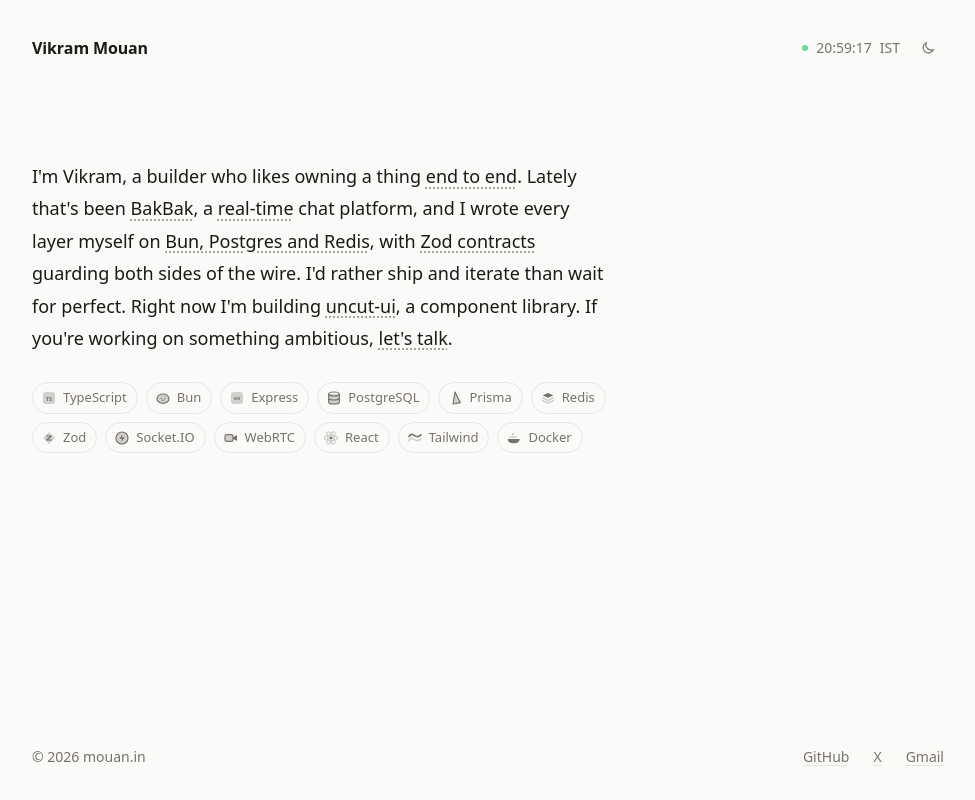
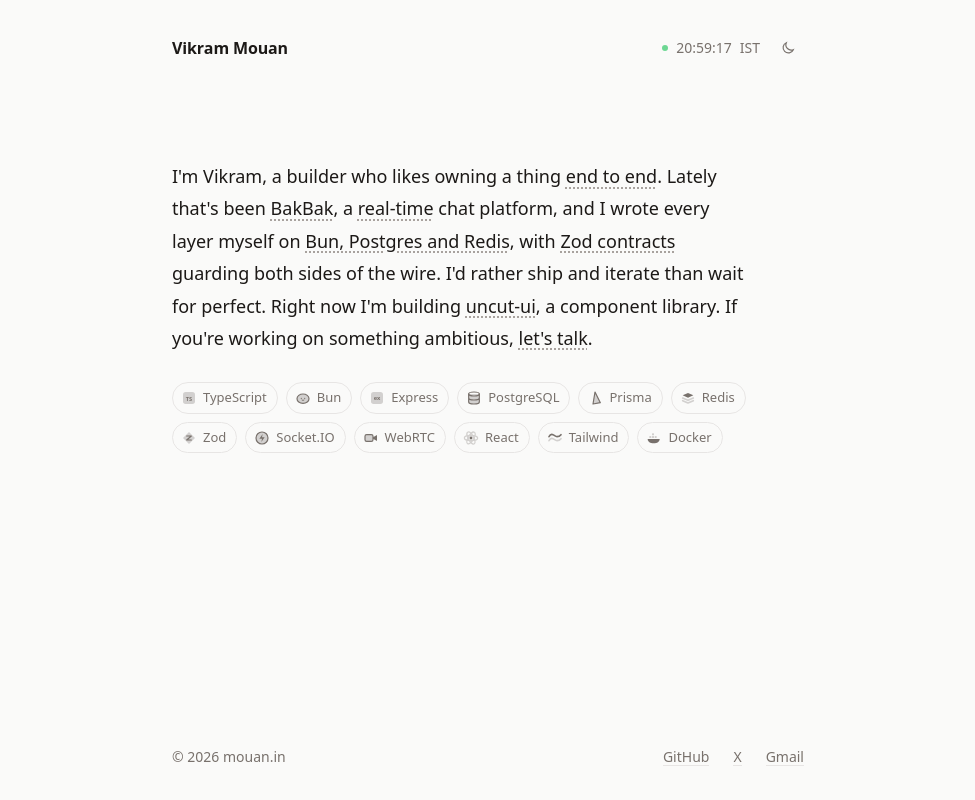
Before and after one commit to mouanvikram/portfolio, a Next.js app: page / in a window 1280 px wide. Shown: the whole page, without its empty margins (152-1127 px from the left). Built offline with nearby package versions, Linux system fonts and the light colour scheme; no server answers.

Commit message:
feat: JS-anchored hover cards; rename site to vikram.mouan.in

```diff
--- a/app/globals.css
+++ b/app/globals.css
@@ -64,7 +64,7 @@
 ::selection { background: var(--fg); color: var(--bg); }
 
 .shell {
-  max-width: 960px;
+  max-width: 680px;
   margin: 0 auto;
   padding: 0 24px;
   min-height: 100dvh;
@@ -201,8 +201,9 @@
 
 .essay h1 { font-size: 32px; margin-bottom: 28px; }
 
-.note { outline: none; }
+.note { position: relative; outline: none; }
 .note-term {
+  white-space: nowrap;
   color: var(--fg);
   text-decoration: underline dotted var(--faint);
   text-decoration-thickness: 1.5px;
@@ -219,12 +220,15 @@
 }
 .note:focus-visible .note-term { outline: 2px solid var(--fg); outline-offset: 3px; }
 
-/* The card: absolutely positioned with top:auto so it lines up with the hovered line,
-   and pushed into the right-hand margin. */
+/* The card opens just below the hovered phrase and scales out of it.
+   `left` and `--ox` (the phrase's centre) are set from JS so it stays inside the essay. */
 .note-card {
   position: absolute;
-  left: calc(100% + 48px);
-  width: 260px;
+  top: calc(100% + 10px);
+  left: 0;
+  width: 280px;
+  max-width: calc(100vw - 48px);
+  transform-origin: var(--ox, 24px) top;
   padding: 12px 14px;
   border: 1px solid var(--line);
   border-radius: 12px;
@@ -235,7 +239,7 @@
   box-shadow: 0 8px 24px -12px rgb(0 0 0 / 0.18);
   opacity: 0;
   visibility: hidden;
-  transform: translateX(-8px);
+  transform: translateY(-4px) scale(0.96);
   z-index: 1;
   /* Linger briefly on leave so the cursor can travel to the card's links. */
   transition:
@@ -251,6 +255,8 @@
   z-index: 2;
   transition-delay: 0s;
 }
+/* Invisible bridge across the gap so moving from phrase to card keeps it open. */
+.note-card::before { content: ""; position: absolute; left: 0; right: 0; bottom: 100%; height: 12px; }
 .note-card strong { display: block; margin-bottom: 2px; color: var(--fg); font-weight: 600; }
 .note-card .link { color: var(--fg); }
 .note-links { display: flex; gap: 20px; margin-top: 8px; }
@@ -319,18 +325,6 @@
 }
 .stack span:nth-child(odd) { color: var(--fg); font-weight: 500; }
 
-/* Narrow screens: no margin, so the card drops under the line instead. */
-@media (max-width: 900px) {
-  .note-card {
-    left: 0;
-    right: 0;
-    width: auto;
-    margin-top: 2.2em;
-    transform: translateY(-4px);
-    color: var(--fg);
-    box-shadow: 0 12px 32px -12px rgb(0 0 0 / 0.3);
-  }
-}
 
 /* Inline link: underline draws in from the left */
 .link {
@@ -368,16 +362,18 @@
 /* Footer pads are centred and at least 40px wide, so even "X" is easy to hit. */
 .pop > .link::before { left: 50%; right: auto; width: calc(100% + 20px); min-width: 40px; transform: translateX(-50%); }
 
-/* Footer preview cards: rise above the links, anchored to the link group's right edge. */
+/* Footer preview cards rise out of the hovered link, centred on it.
+   `left` and `--ox` are set from JS so the card stays inside the footer. */
+.pop { position: relative; }
 .pop-card {
   position: absolute;
-  right: 0;
+  left: 0;
   bottom: calc(100% + 14px);
   display: flex;
   flex-direction: column;
   gap: 12px;
   width: max-content;
-  max-width: min(640px, calc(100vw - 48px));
+  max-width: calc(100vw - 48px);
   padding: 14px 16px;
   border: 1px solid var(--line);
   border-radius: 14px;
@@ -388,7 +384,7 @@
   opacity: 0;
   visibility: hidden;
   transform: translateY(6px) scale(0.98);
-  transform-origin: bottom right;
+  transform-origin: var(--ox, 50%) bottom;
   z-index: 1;
   transition:
     opacity 200ms var(--ease) 200ms,
@@ -477,7 +473,6 @@
 @media (max-width: 560px) {
   .header { padding-bottom: 64px; }
   .footer { flex-direction: column-reverse; }
-  .pop-card { right: auto; left: 0; transform-origin: bottom left; }
 }
 
 @media (prefers-reduced-motion: reduce) {
--- a/components/footer.tsx
+++ b/components/footer.tsx
@@ -1,20 +1,9 @@
-import type { ReactNode } from "react";
-import { ContributionGraph } from "@/components/contribution-graph";import { site } from "@/lib/content";
+import { ContributionGraph } from "@/components/contribution-graph";
+import { Pop } from "@/components/pop";
+import { site } from "@/lib/content";
 import { getContributions } from "@/lib/github";
 
 const ext = { target: "_blank", rel: "noreferrer" } as const;
-
-/** Footer link with a preview card that rises above it on hover / focus. */
-function Pop({ href, label, children }: { href: string; label: string; children: ReactNode }) {
-  return (
-    <span className="pop">
-      <a className="link" href={href} {...ext}>
-        {label}
-      </a>
-      <span className="pop-card">{children}</span>
-    </span>
-  );
-}
 
 function Profile({ sub }: { sub: string }) {
   return (
--- a/components/note.tsx
+++ b/components/note.tsx
@@ -1,15 +1,19 @@
+"use client";
+
 import type { ReactNode } from "react";
+import { useAnchor } from "./use-anchor";
 
 /**
- * A highlighted phrase in the essay. Hovering (or focusing / tapping) it
- * reveals `children` in the margin, aligned with the line it sits on.
- * Pure CSS — no JavaScript needed.
+ * A highlighted phrase in the essay. Hovering (or focusing / tapping) it opens
+ * `children` in a card just below the phrase, growing out of it.
  */
 export function Note({ term, children }: { term: string; children: ReactNode }) {
+  const { anchor, card, place } = useAnchor<HTMLSpanElement, HTMLSpanElement>("start", ".essay");
+
   return (
-    <span className="note" tabIndex={0}>
+    <span ref={anchor} className="note" tabIndex={0} onPointerEnter={place} onFocus={place}>
       <span className="note-term">{term}</span>
-      <span className="note-card" role="tooltip">
+      <span ref={card} className="note-card" role="tooltip">
         {children}
       </span>
     </span>
--- /dev/null
+++ b/components/pop.tsx
@@ -0,0 +1,20 @@
+"use client";
+
+import type { ReactNode } from "react";
+import { useAnchor } from "./use-anchor";
+
+/** Footer link with a preview card that rises out of it on hover / focus. */
+export function Pop({ href, label, children }: { href: string; label: string; children: ReactNode }) {
+  const { anchor, card, place } = useAnchor<HTMLSpanElement, HTMLSpanElement>("center", ".footer");
+
+  return (
+    <span ref={anchor} className="pop" onPointerEnter={place} onFocus={place}>
+      <a className="link" href={href} target="_blank" rel="noreferrer">
+        {label}
+      </a>
+      <span ref={card} className="pop-card">
+        {children}
+      </span>
+    </span>
+  );
+}
--- /dev/null
+++ b/components/use-anchor.ts
@@ -0,0 +1,32 @@
+"use client";
+
+import { useCallback, useRef } from "react";
+
+/**
+ * Positions an absolutely-positioned card relative to its anchor (the hovered
+ * item): aligned to the anchor's start or centre, clamped inside the nearest
+ * `boundsSelector` element, with `--ox` set so the card scales out of the anchor.
+ */
+export function useAnchor<A extends HTMLElement, C extends HTMLElement>(align: "start" | "center", boundsSelector: string) {
+  const anchor = useRef<A>(null);
+  const card = useRef<C>(null);
+
+  const place = useCallback(() => {
+    const a = anchor.current;
+    const c = card.current;
+    if (!a || !c) return;
+
+    const bounds = (a.closest(boundsSelector) ?? document.body).getBoundingClientRect();
+    const box = a.getBoundingClientRect();
+    const width = c.offsetWidth;
+
+    const min = bounds.left - box.left;
+    const max = Math.max(min, bounds.right - box.left - width);
+    const left = Math.min(Math.max(align === "center" ? (box.width - width) / 2 : 0, min), max);
+
+    c.style.left = `${left}px`;
+    c.style.setProperty("--ox", `${box.width / 2 - left}px`);
+  }, [align, boundsSelector]);
+
+  return { anchor, card, place };
+}
--- a/lib/content.ts
+++ b/lib/content.ts
@@ -1,6 +1,6 @@
 export const site = {
   name: "Vikram Mouan",
-  url: "https://mouan.in",
+  url: "https://vikram.mouan.in",
   description: "Builder. I ship real-time systems end to end — currently building uncut-ui.",
   timeZone: "Asia/Kolkata",
   timeZoneLabel: "IST",
--- a/package.json
+++ b/package.json
@@ -1,5 +1,5 @@
 {
-  "name": "mouan.in",
+  "name": "vikram.mouan.in",
   "version": "0.1.0",
   "private": true,
   "scripts": {
```
Also changed, not shown: 2 other files (tests, documents, lock files or other folders).
